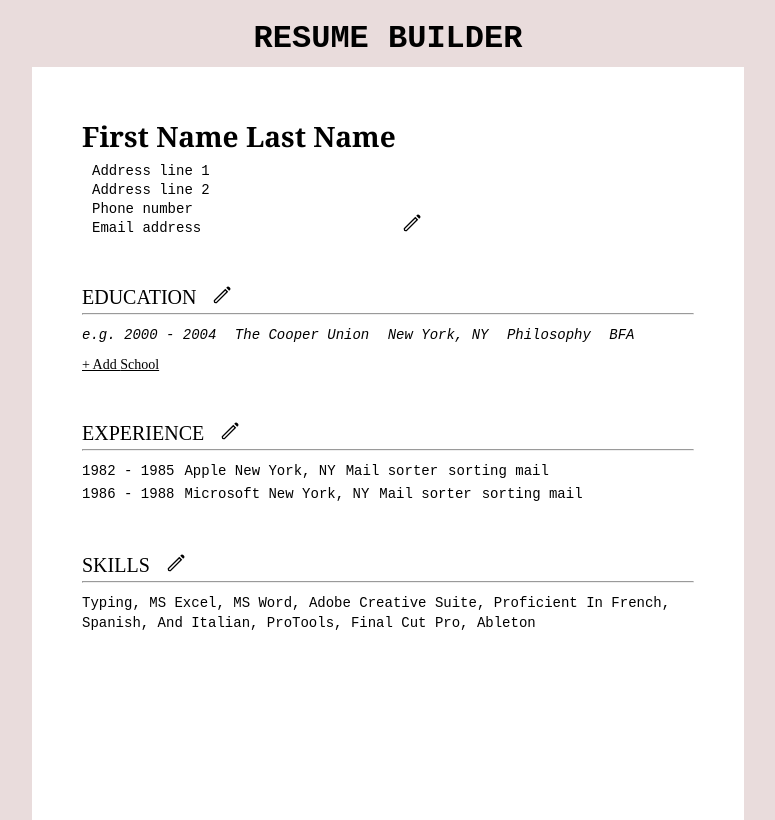
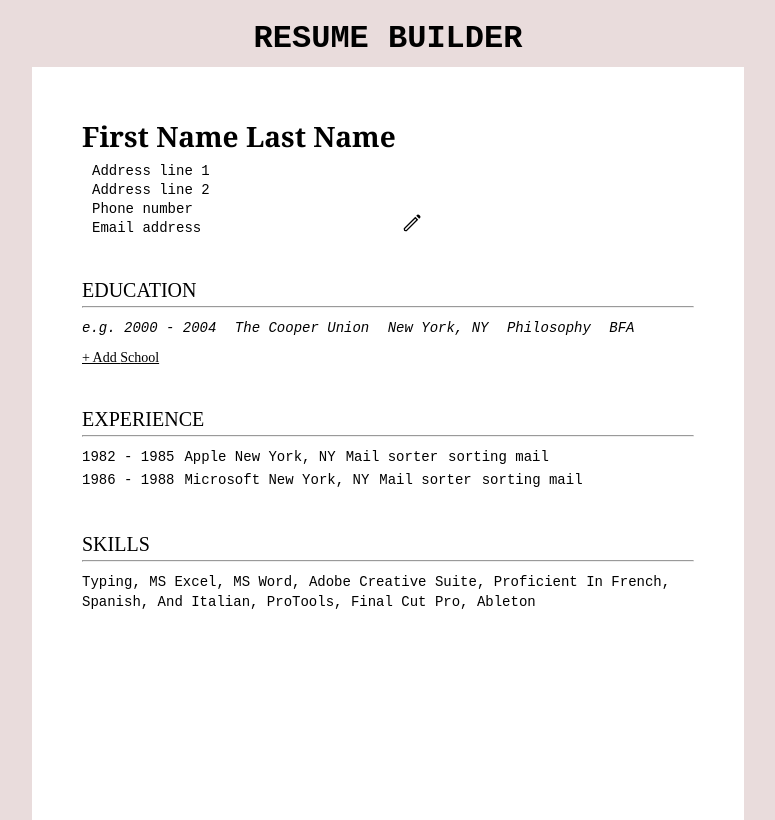
Before and after one commit to rebsrebs/cv-project, a React (Create React App) app: page / in a window 1280 px wide. Shown: the whole page, without its empty margins (252-1027 px from the left). Built offline with nearby package versions, Linux system fonts and the light colour scheme; the HTML template or start-up script is replaced by a standard one.

Commit message:
Remove edit buttons from section header

```diff
--- a/src/components/Education.js
+++ b/src/components/Education.js
@@ -10,7 +10,6 @@ class Education extends Component {
 
   constructor() {
     super();
-    // this.handleDelete = this.handleDelete.bind(this)
     this.state = {
       educationEntry: {
         years: '',
@@ -40,22 +39,6 @@ class Education extends Component {
     });
   }
 
-  handleEdit = (section) => {
-    console.log(`You clicked the edit button for ${section} `)
-    this.setState({
-      ...this.state,
-      mode: 'edit'
-    });
-  };
-
-  // this just toggles back to display mode for section header only
-  handleSave = (section) => {
-    console.log(`You clicked the save button for ${section} `)
-    this.setState({
-      ...this.state,
-      mode: 'display'
-    });
-  }
 
 
   handleSubmitEducationEntry = () => {
@@ -102,9 +85,21 @@ class Education extends Component {
     });
   };
 
-  handleEditSchool = (e) => {
+  handleEditSchoolBtn = (e) => {
+    // get the schoolid from the button that was clicked
     const schoolID = e.target.dataset.schoolid;
     console.log(schoolID);
+    // change the mode of that particular school from display to edit
+  }
+
+  handleEditSchoolSubmit = (e) => {
+    const schoolID = e.target.dataset.schoolid;
+    console.log(schoolID);
+    // I need to take what's on the form and replace the current
+    this.setState( {
+      ...this.state,
+      educationEntries: this.state.educationEntries.filter((el) => el.id !== schoolID).concat(this.state.educationEntry),
+    });
 
   }
 
@@ -126,9 +121,6 @@ class Education extends Component {
         <SectionHeader
           section="education"
           name="Education"
-          mode={this.state.mode}
-          handleEdit={this.handleEdit}
-          handleSave={this.handleSave}
         />
 
 
--- a/src/components/SectionHeader.js
+++ b/src/components/SectionHeader.js
@@ -1,7 +1,4 @@
 import React, { Component } from "react";
-import editBtn from '../images/edit_g.svg';
-// import saveBtn from '../images/save_g.svg';
-import viewBtn from '../images/view_g.svg';
 import '../styles/SectionHeader.css';
 
 class SectionHeader extends Component {
@@ -12,30 +9,6 @@ class SectionHeader extends Component {
 
         <div className = 'sectionheader'>
         <h2>{ this.props.name }</h2>
-
-        {
-          this.props.mode === 'display' ? (
-            <img src={editBtn}
-              role="button"
-              alt="edit"
-              width="22px"
-              className = "Btn"
-              onClick = {() => this.props.handleEdit(this.props.section)}
-            />
-          ) : (
-            <img
-              src={viewBtn}
-              role="button"
-              alt="view"
-              width="22px"
-              className = "Btn"
-              onClick = {() => this.props.handleSave(this.props.section)}
-              // onClick = {() => this.props.onSubmitEducationEntry()}
-            />
-          )
-        }
-
-
         </div>
         <hr className="undersectionheader"/>
 
```
